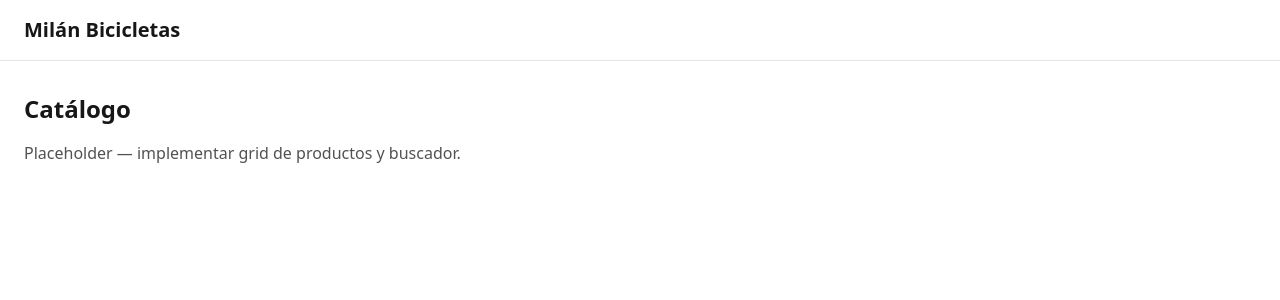
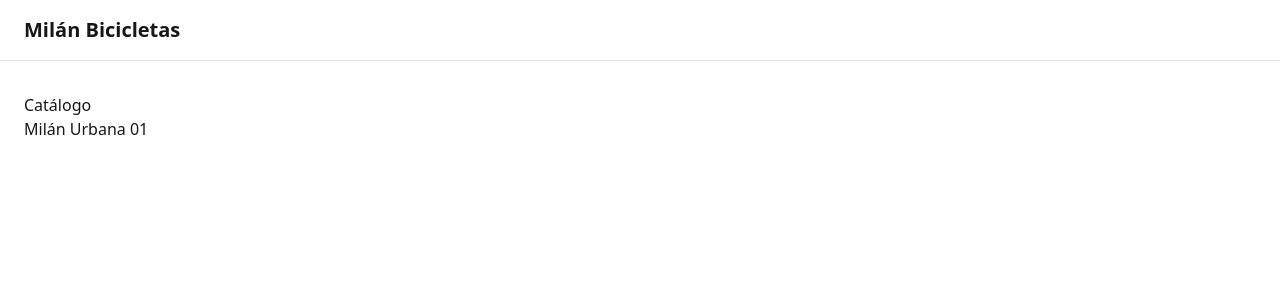
Before and after one commit to JohnRG0612/milan-ecommerce, a Next.js app: page / in a window 1280 px wide. Shown: the top 300 px of the page. Built offline with nearby package versions, Linux system fonts and the light colour scheme.

Commit message:
tracer: flujo home → product → cart funcionando end-to-end

```diff
--- a/app/page.tsx
+++ b/app/page.tsx
@@ -1,13 +1,18 @@
-// TODO Fase A: mostrar al menos 1 producto hardcoded con link a /product/[slug]
-// TODO Fase B: implementar grid de productos + buscador server-side
+import { listProducts } from "@/lib/products";
 
 export default function HomePage() {
+  const products = listProducts();
+
   return (
     <div>
-      <h1 className="text-2xl font-bold mb-4">Catálogo</h1>
-      <p className="text-neutral-600">
-        Placeholder — implementar grid de productos y buscador.
-      </p>
+      <h1>Catálogo</h1>
+      <ul>
+        {products.map((p) => (
+          <li key={p.slug}>
+            <a href={`/product/${p.slug}`}>{p.name}</a>
+          </li>
+        ))}
+      </ul>
     </div>
   );
 }
```
